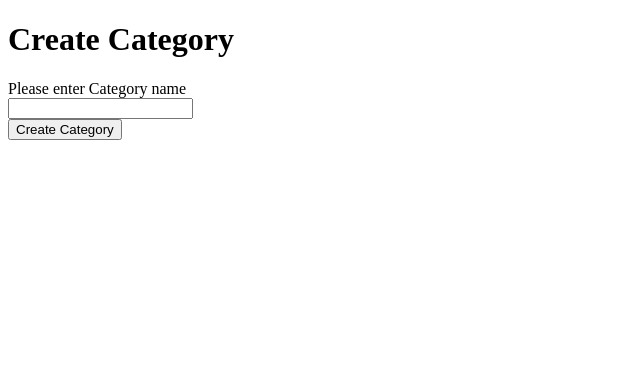
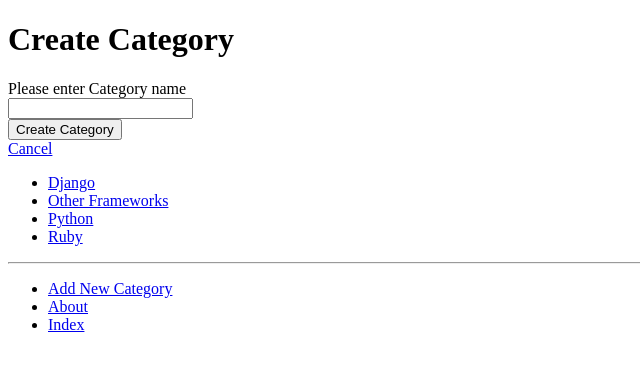
Before and after one commit to mihilbabin/pyread, a Django app: a page that uses pages/templates/pages/base.html in a window 1280 px wide. Shown: the top 371 px of the page, without its empty margins (0-640 px from the left). Run offline with Django 3.2, Linux system fonts and the light colour scheme; data comes from the database, SQL or seed files in the repository.

Commit message:
Refactored templates

```diff
--- a/pages/templates/pages/about.html
+++ b/pages/templates/pages/about.html
@@ -5,5 +5,4 @@
 
 {% block content %}
   <p>Here is about page</p>
-  <a href="{% url 'root' %}">Index</a>
 {% endblock %}
--- a/pages/templates/pages/base.html
+++ b/pages/templates/pages/base.html
@@ -1,5 +1,6 @@
 <!DOCTYPE html>
 {% load static %}
+{% load pages_tags %}
 <html>
   <head>
     <meta charset="utf-8">
@@ -10,6 +11,19 @@
     {% block content %}
 
     {% endblock %}
+    {% block sidebar %}
+    <div>
+      {% category_list category %}
+    </div>
+    {% endblock %}
+    <hr>
+    <div>
+      <ul>
+        <li><a href="{% url 'pages:create' %}">Add New Category</a></li>
+        <li><a href="{% url 'pages:about' %}">About</a></li>
+        <li><a href="{% url 'root' %}">Index</a></li>
+      </ul>
+    </div>
     <script src="{% static 'pages/js/main.js' %}">
 
     </script>
--- /dev/null
+++ b/pages/templates/pages/categories.html
@@ -0,0 +1,17 @@
+<ul>
+  {% if categories %}
+  {% for c in categories %}
+    {% if c == active_cat %}
+      <li>
+        <strong>
+        <a href="{% url 'pages:detail' c.slug %}">{{ c.name }}</a>
+        </strong>
+      </li>
+    {% else %}
+      <li><a href="{% url 'pages:detail' c.slug %}">{{ c.name }}</a></li>
+    {% endif %}
+  {% endfor %}
+  {% else %}
+  <li> <strong>There are no categories present.</strong></li>
+  {% endif %}
+</ul>
--- a/pages/templates/pages/category/create.html
+++ b/pages/templates/pages/category/create.html
@@ -19,4 +19,5 @@
     <input type="submit" name="submit" value="Create Category" />
   </form>
 </div>
+<a href="{% url 'root' %}">Cancel</a>
 {% endblock %}
--- a/pages/templates/pages/create.html
+++ b/pages/templates/pages/create.html
@@ -20,4 +20,5 @@
       <input type="submit" name="submit" value="Create Page" />
     </form>
   </div>
+  <a href="{% url 'category_detail' category.slug %}">Cancel</a>
 {% endblock %}
--- a/pages/templates/pages/index.html
+++ b/pages/templates/pages/index.html
@@ -31,8 +31,6 @@
   </div>
   <div>
     <hr>
-    <a href="{% url 'pages:about'%}">About Rango</a><br />
-    <a href="{% url 'pages:create'%}">Add new category</a><br>
     <img src="{% static "pages/images/logo.png" %}" alt="Python logo" />
   </div>
 {% endblock %}
--- /dev/null
+++ b/pages/templatetags/pages_tags.py
@@ -0,0 +1,8 @@
+from django import template
+from ..models import Category
+
+register = template.Library()
+
+@register.inclusion_tag('pages/categories.html')
+def category_list(active=None):
+    return {'categories': Category.objects.all(), 'active_cat': active}
```
Also changed, not shown: pages/templatetags/__init__.py (added).
